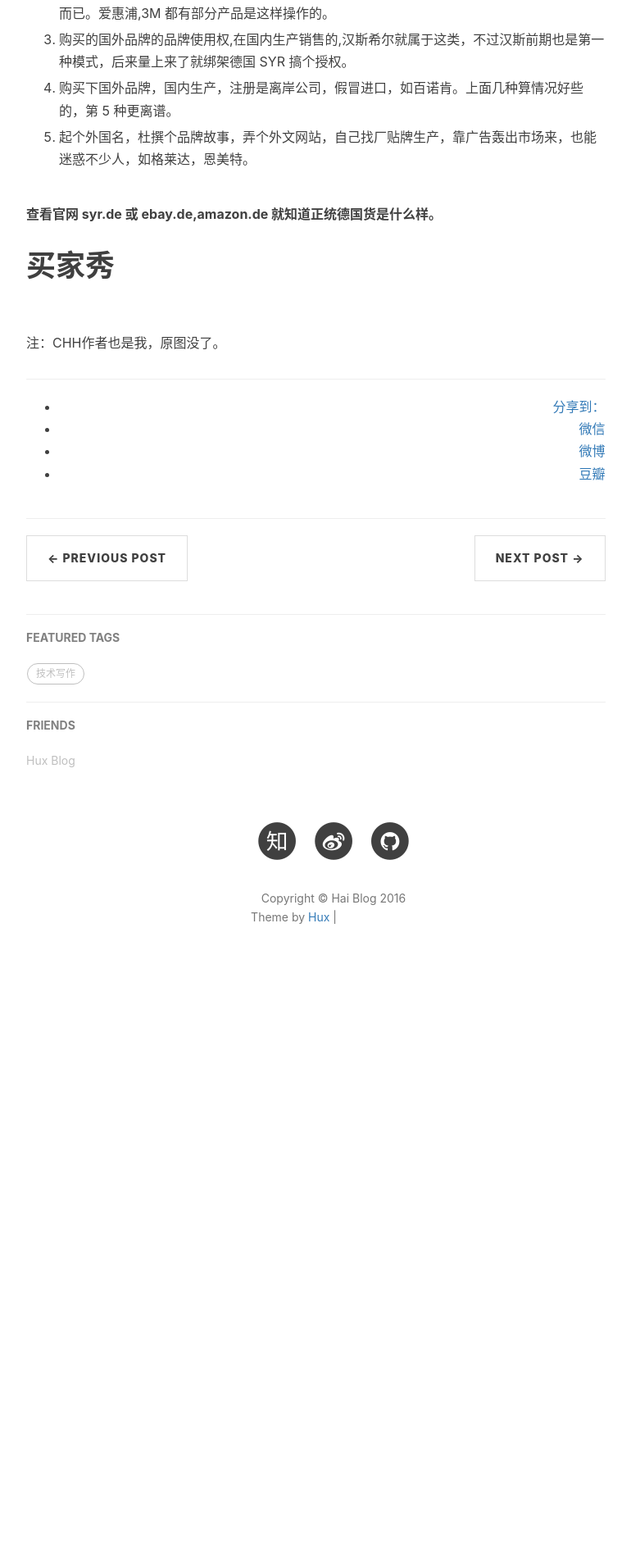
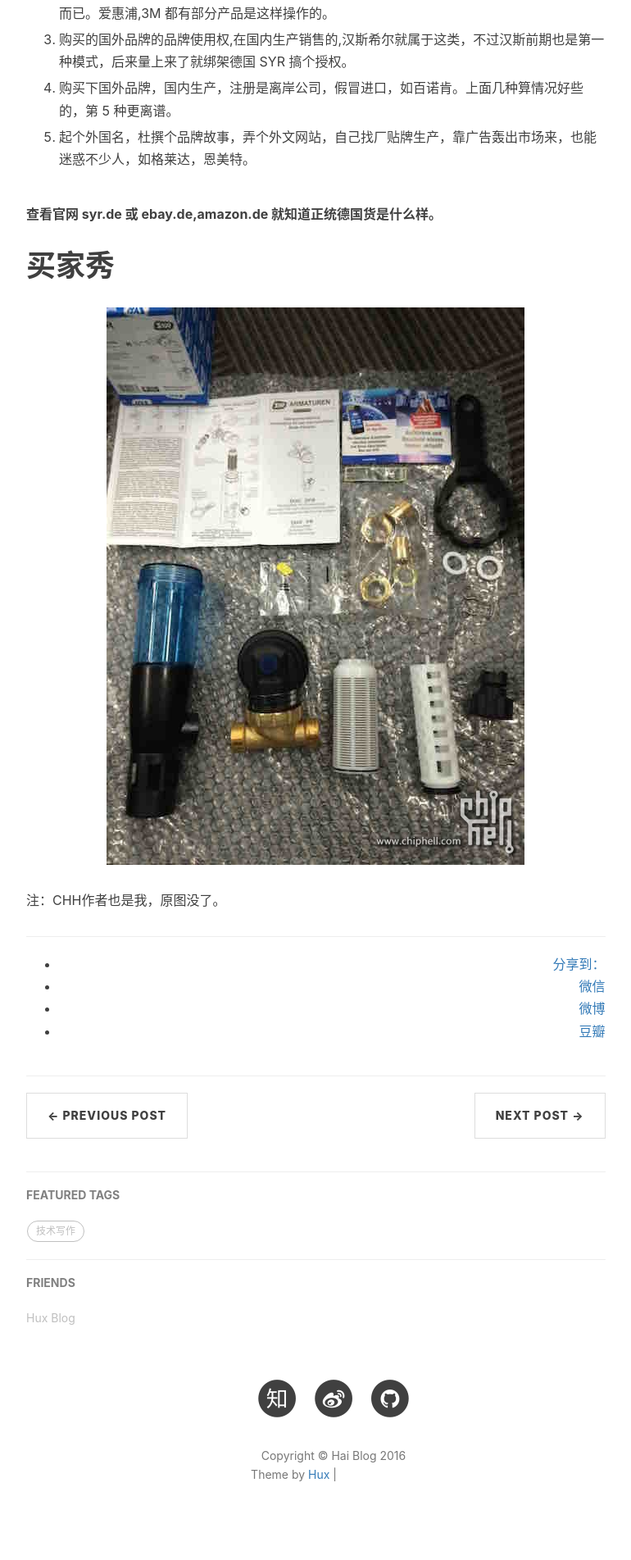
Before and after one commit to zqhai/zqhai.github.io, a Jekyll site: the page built from _posts/2016-04-29-decoration.markdown, in a window 1280 px wide. Shown: the part 1226-3129 px from the top of the page at 82% size, without its empty margins (233-1003 px from the left). Built offline with Jekyll 4.4.1, drawn with Linux system fonts in a browser that asks for light colours; nearby versions of some CDN libraries; comment, search, counter and statistics services are not loaded; before the commit the page ends 2449 px from its top, so only the background shows below that; grey boxes are pictures that could not be loaded.

Commit message:
update images url

```diff
--- a/_posts/2016-04-29-decoration.markdown
+++ b/_posts/2016-04-29-decoration.markdown
@@ -43,6 +43,6 @@ Baidu 关键字"关于进口 SYR DUO FR 和国产的区别"。取其中部分内
 **查看官网 syr.de 或 ebay.de,amazon.de 就知道正统德国货是什么样。**
 
 # 买家秀
-![](../img/post/201604291705.jpg)
+![](http://zhangqianhai.com/img/post/201604291705.jpg)
 
 注：CHH作者也是我，原图没了。
--- a/_posts/2016-05-18-Tool.markdown
+++ b/_posts/2016-05-18-Tool.markdown
@@ -63,7 +63,7 @@ tags:
 * 二级目录（笔记本）：细分
 
 正常来说，你的领域是在不断拓展的，要有一个总体规划。作为一个打杂的，我的知识框架如下：
-![](../img/post/201605181737.jpg)
+![](.http://zhangqianhai.com/img/post/201605181737.jpg)
 
 # 给我个理由让我不用 Ta
 * 钱，高级用户148元/年，虽说轻度使用免费帐户也够了，但是流量你伤不起；
```
